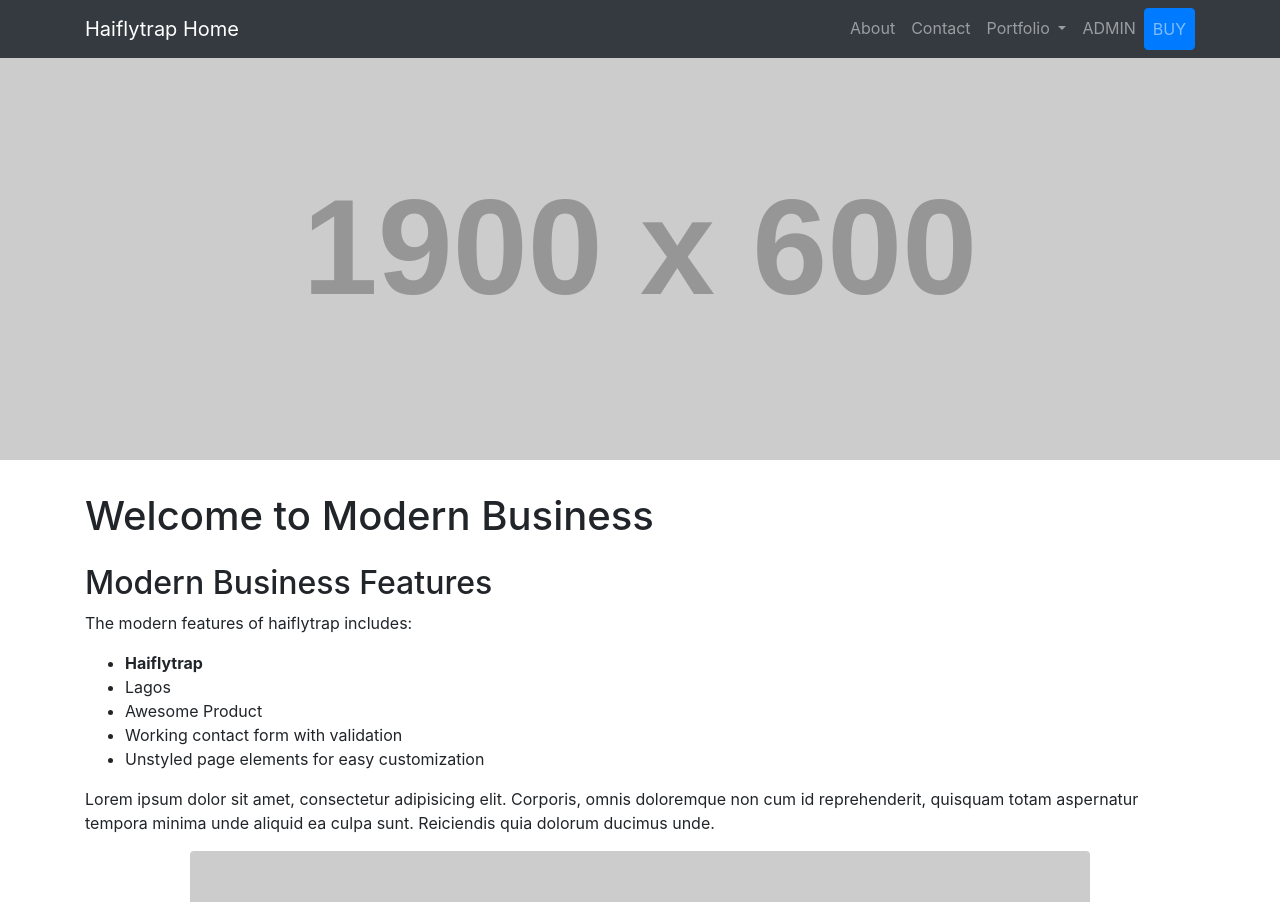
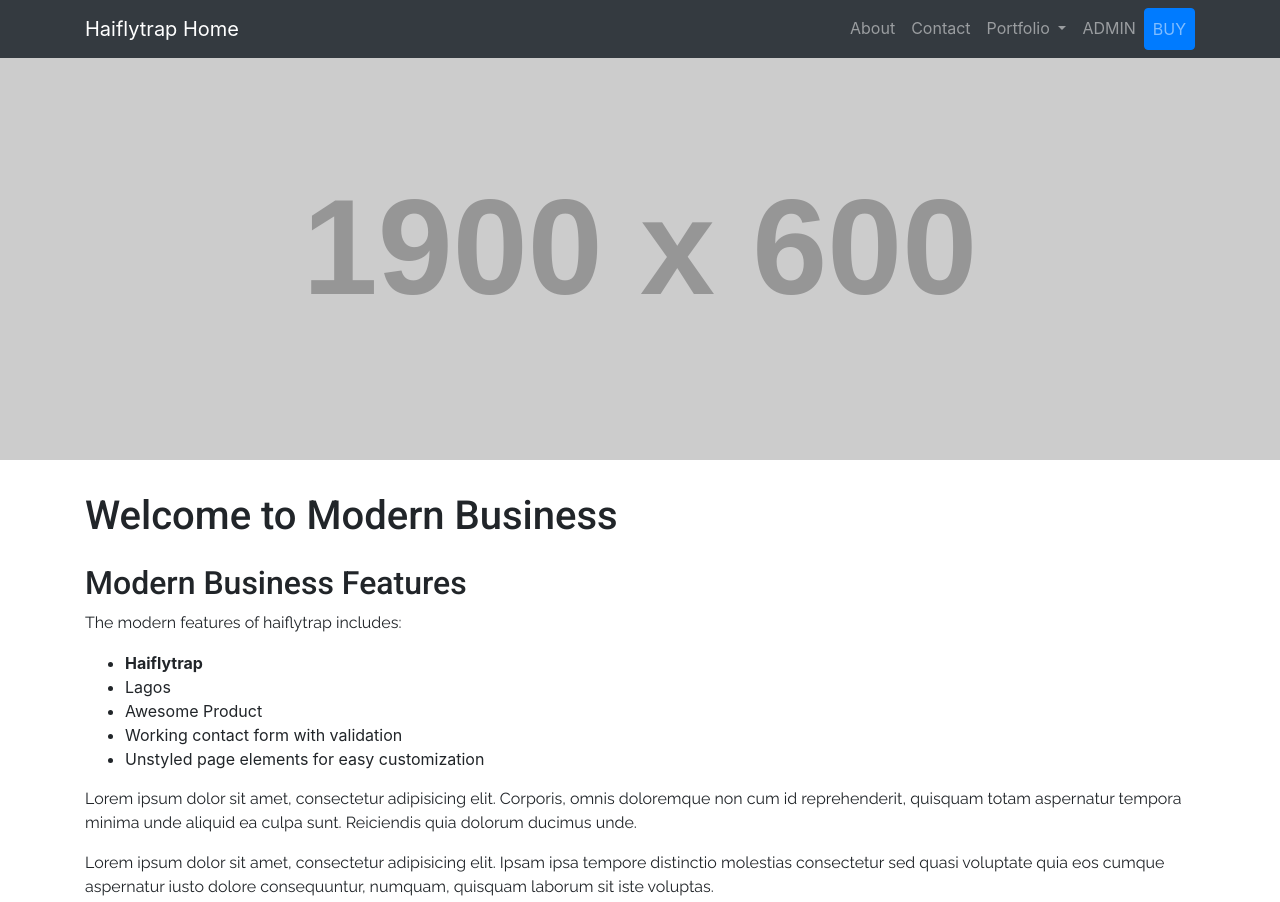
Before and after one commit to doniyke/haiflytrap, a website: page index.html in a window 1280 px wide. Shown: the top 902 px of the page. Drawn offline with Linux system fonts and the light colour scheme; placeholder pictures from the web are drawn by us.

Commit message:
fonts added

```diff
--- a/css/modern-business.css
+++ b/css/modern-business.css
@@ -3,8 +3,28 @@
  * Copyright 2013-2019 Start Bootstrap
  * Licensed under MIT (https://github.com/BlackrockDigital/startbootstrap-logomodern-business-nav/blob/master/LICENSE)
  */
+
+ @import url('https://fonts.googleapis.com/css?family=Noto+Sans:400,700,700i|Raleway:300,400,500,700,900,900i|Roboto+Condensed:300,400,700,700i|Roboto+Mono:300,400,500,700,700i|Roboto:300,400,500,900,900i&display=swap');
+
+  /*
+ How to use the fonts
+ font-family: 'Roboto', sans-serif;
+font-family: 'Roboto Mono', monospace;
+font-family: 'Roboto Condensed', sans-serif;
+font-family: 'Noto Sans', sans-serif;
+font-family: 'Raleway', sans-serif;
+ */
+
 body {
   padding-top: 56px;
+}
+
+p {
+  font-family: 'Raleway', 'sans-serif';
+}
+
+h1, h2, h3, h4, h5, h6 {
+  font-family: 'Roboto', 'san-serif';
 }
 
 .carousel-item {
--- a/css/simple-sidebar.css
+++ b/css/simple-sidebar.css
@@ -2,6 +2,17 @@
  * Start Bootstrap - Simple Sidebar (https://startbootstrap.com/template-overviews/simple-sidebar)
  * Copyright 2013-2019 Start Bootstrap
  * Licensed under MIT (https://github.com/BlackrockDigital/startbootstrap-simple-sidebar/blob/master/LICENSE)
+ */
+
+ @import url('https://fonts.googleapis.com/css?family=Noto+Sans:400,700,700i|Raleway:300,400,500,700,900,900i|Roboto+Condensed:300,400,700,700i|Roboto+Mono:300,400,500,700,700i|Roboto:300,400,500,900,900i&display=swap');
+
+ /*
+ How to use the fonts
+ font-family: 'Roboto', sans-serif;
+font-family: 'Roboto Mono', monospace;
+font-family: 'Roboto Condensed', sans-serif;
+font-family: 'Noto Sans', sans-serif;
+font-family: 'Raleway', sans-serif;
  */
 body {
   overflow-x: hidden;
--- a/index.html
+++ b/index.html
@@ -109,6 +109,7 @@
           <li>Unstyled page elements for easy customization</li>
         </ul>
         <p>Lorem ipsum dolor sit amet, consectetur adipisicing elit. Corporis, omnis doloremque non cum id reprehenderit, quisquam totam aspernatur tempora minima unde aliquid ea culpa sunt. Reiciendis quia dolorum ducimus unde.</p>
+        <p>Lorem ipsum dolor sit amet, consectetur adipisicing elit. Ipsam ipsa tempore distinctio molestias consectetur sed quasi voluptate quia eos cumque aspernatur iusto dolore consequuntur, numquam, quisquam laborum sit iste voluptas.</p>
       </div>
       <div class="col-lg-12">
         <img class="img-fluid rounded mx-auto d-block" src="http://placehold.it/900x450" alt="">
```
